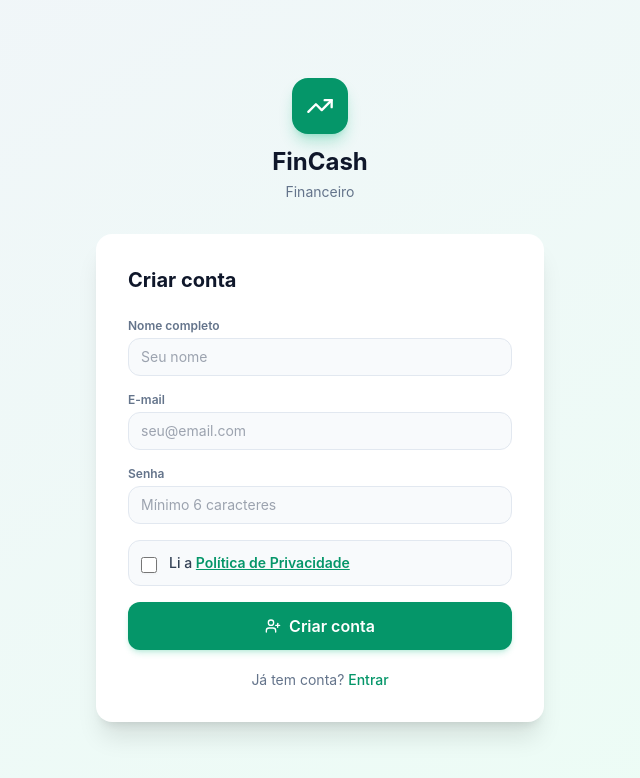
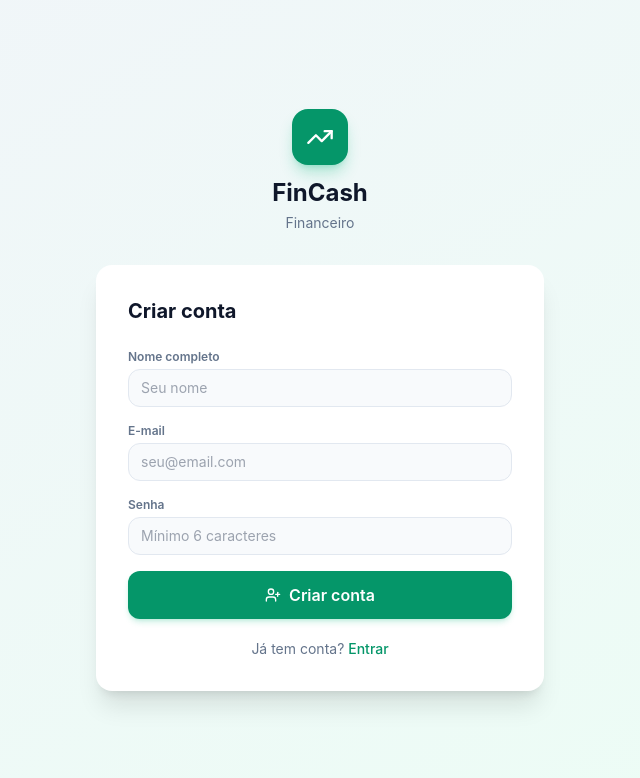
Before and after one commit to EdiellyF/FinCash, a React (Vite) app in the folder frontend/: page /register in a window 1280 px wide. Shown: the top 778 px of the page, without its empty margins (320-960 px from the left). Built offline with nearby package versions, Linux system fonts and the light colour scheme; no server answers.

Commit message:
chore(ui): remove 'Li a Política de Privacidade' consent checkbox from registration form

```diff
--- a/frontend/src/pages/Register.jsx
+++ b/frontend/src/pages/Register.jsx
@@ -10,11 +10,7 @@ export default function Register() {
     register: reg,
     handleSubmit,
     formState: { errors, isSubmitting }
-  } = useForm({
-    defaultValues: {
-      consentAccepted: false
-    }
-  });
+  } = useForm();
   const { register } = useAuth();
   const navigate = useNavigate();
 
@@ -95,21 +91,6 @@ export default function Register() {
               {errors.password && <p className="mt-1 text-sm text-red-500">{errors.password.message}</p>}
             </div>
 
-            <div className="flex items-start gap-3 rounded-xl border border-slate-200 bg-slate-50 p-3 dark:border-slate-700 dark:bg-slate-800">
-              <input
-                {...reg('consentAccepted', {
-                  setValueAs: (value) => value === true || value === 'true' || value === 'on'
-                })}
-                type="checkbox"
-                id="consentAccepted"
-                className="mt-1 h-5 w-5 shrink-0 cursor-pointer rounded border border-slate-300 bg-white accent-emerald-600"
-              />
-              <div className="flex flex-col">
-                <label htmlFor="consentAccepted" className="cursor-pointer text-sm font-medium text-slate-700 dark:text-slate-300">
-                  Li a <Link to="/privacy-policy" className="font-semibold text-emerald-600 underline">Política de Privacidade</Link>
-                </label>
-              </div>
-            </div>
 
             <button
               type="submit"
```
